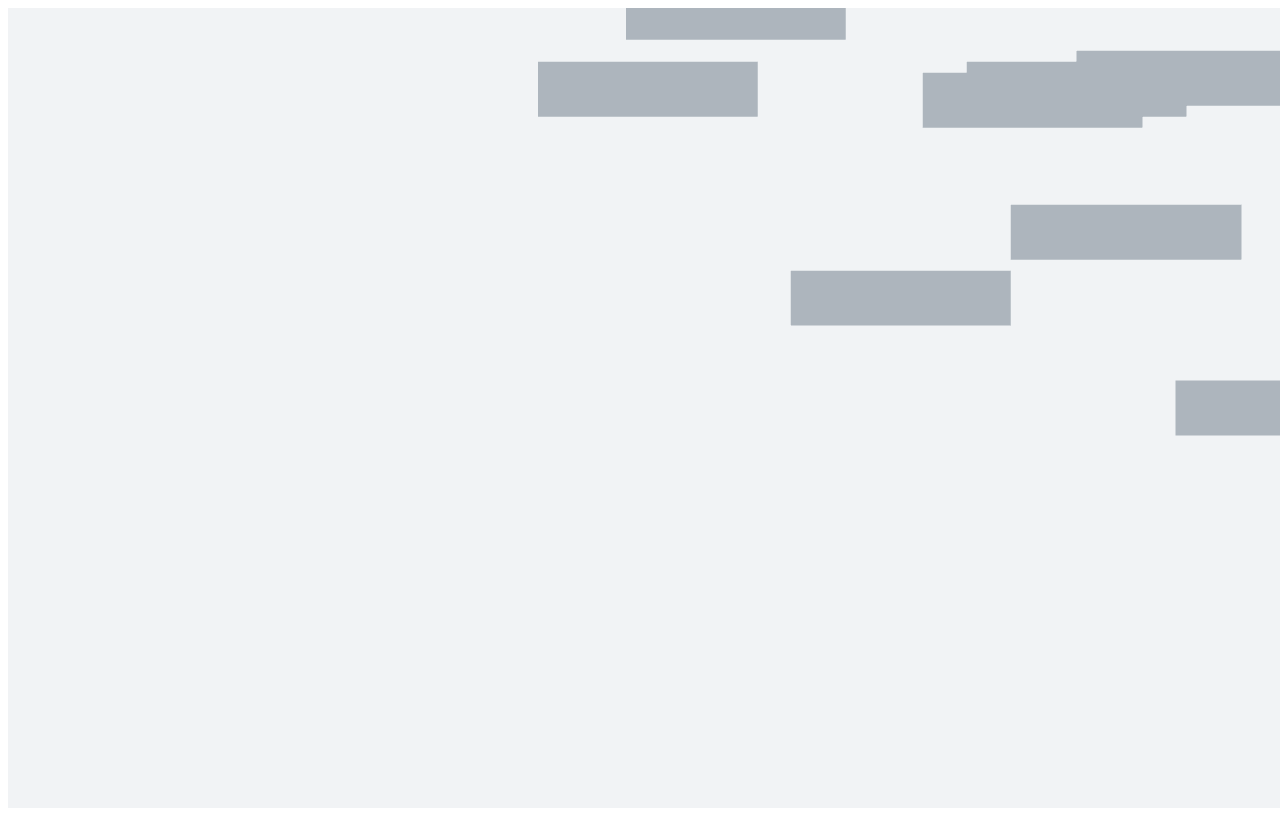
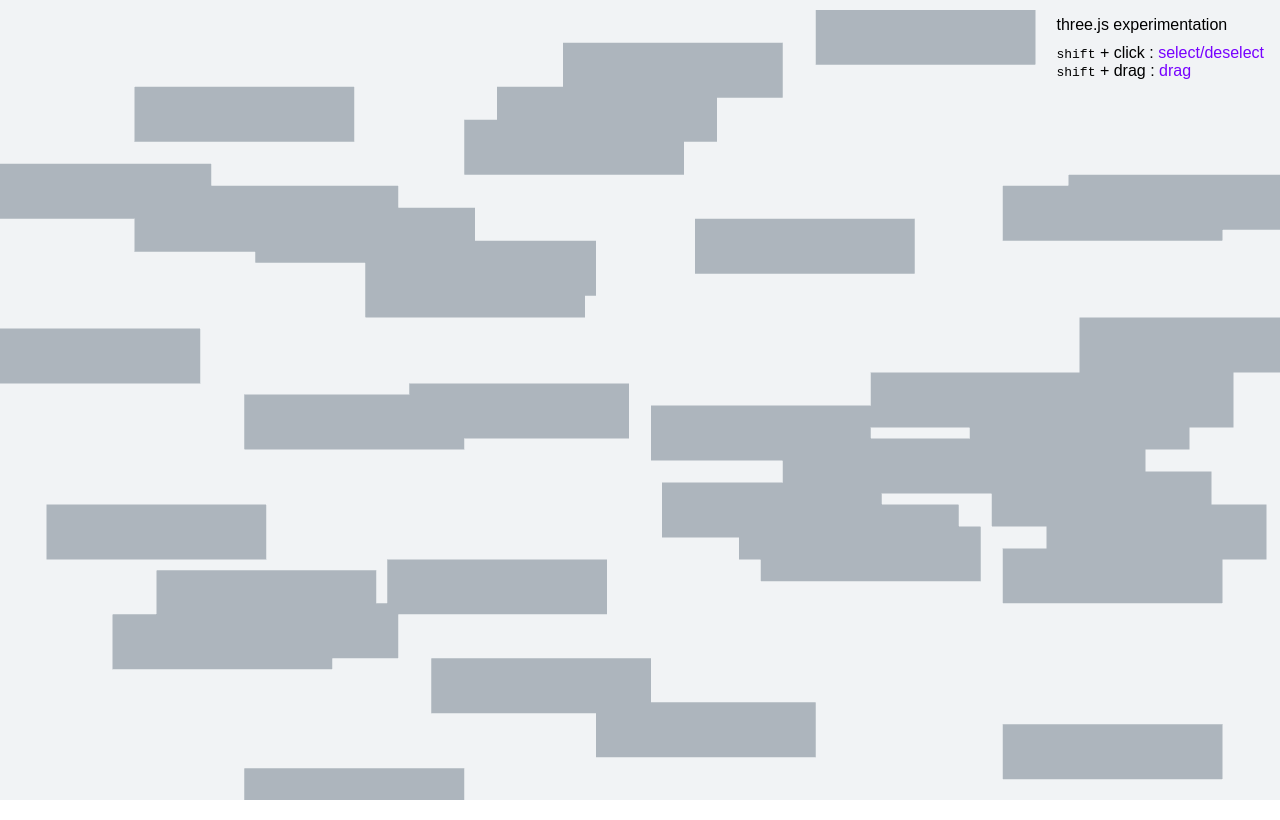
Before and after one commit to alabhyajindal/bezier, a website built with Vite: page index.html in a window 1280 px wide. Built offline with nearby package versions, Linux system fonts and the light colour scheme.

Commit message:
Added usage guide Hacky way to ensure most nodes are in the viewport in my screen

```diff
--- a/index.html
+++ b/index.html
@@ -9,6 +9,14 @@
   </head>
   <body>
     <div id="app">
+      <div id="usage-cont">
+        <p id="usage-header">three.js experimentation</p>
+        <p>
+          <code>shift</code> + click :
+          <span id="usage-action">select/deselect</span>
+        </p>
+        <p><code>shift</code> + drag : <span id="usage-action">drag</span></p>
+      </div>
       <div id="sidebar"></div>
       <canvas id="c"></canvas>
     </div>
--- a/main.css
+++ b/main.css
@@ -0,0 +1,23 @@
+* {
+  margin: 0;
+  padding: 0;
+  box-sizing: border-box;
+}
+
+body {
+  font-family: sans-serif;
+}
+
+#usage-cont {
+  position: absolute;
+  right: 0;
+  margin: 1rem;
+}
+
+#usage-header {
+  margin-bottom: 10px;
+}
+
+#usage-action {
+  color: #7700ff;
+}
--- a/main.js
+++ b/main.js
@@ -103,8 +103,8 @@ function renderNodes(count) {
 
   for (let i = 0; i < count; i++) {
     const material = new THREE.MeshBasicMaterial({ color });
-    const x = Math.floor(Math.random() * 100);
-    const y = Math.floor(Math.random() * 100);
+    const x = randomIntFromInterval(-50, 50);
+    const y = randomIntFromInterval(-50, 50);
     const z = 0;
 
     const mesh = new THREE.Mesh(geometry, material);
@@ -145,6 +145,7 @@ function onClick(event) {
         scene.attach(object);
       } else {
         object.material.color.set(0x7700ff);
+        object.position.z = 1;
         group.attach(object);
       }
 
@@ -161,6 +162,11 @@ function onClick(event) {
   render();
 }
 
+function randomIntFromInterval(min, max) {
+  // min and max included
+  return Math.floor(Math.random() * (max - min + 1) + min);
+}
+
 function render() {
   renderer.render(scene, camera);
 }
```
